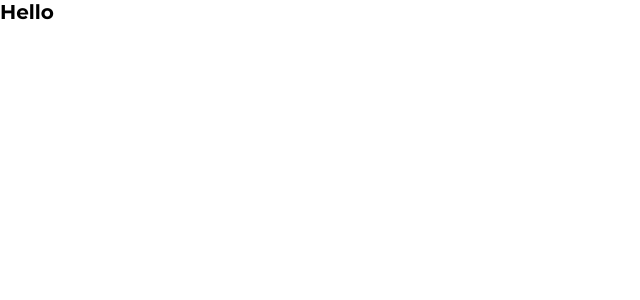
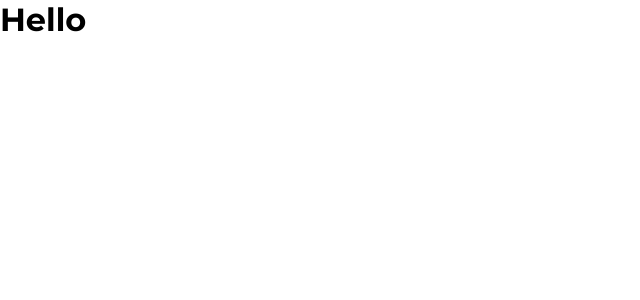
Before and after one commit to 2dev/likely-story-clone, a React (Create React App) app: page / in a window 1280 px wide. Shown: the top 300 px of the page, without its empty margins (0-640 px from the left). Built offline with nearby package versions, Linux system fonts and the light colour scheme.

Commit message:
feat: set font size

```diff
--- a/src/styles/global.js
+++ b/src/styles/global.js
@@ -58,6 +58,7 @@ const GlobalStyles = createGlobalStyle`
 
     body {
       font-family: ${theme.font.family};
+      font-size: ${theme.font.sizes.medium};
     }
   `}
 `
```
